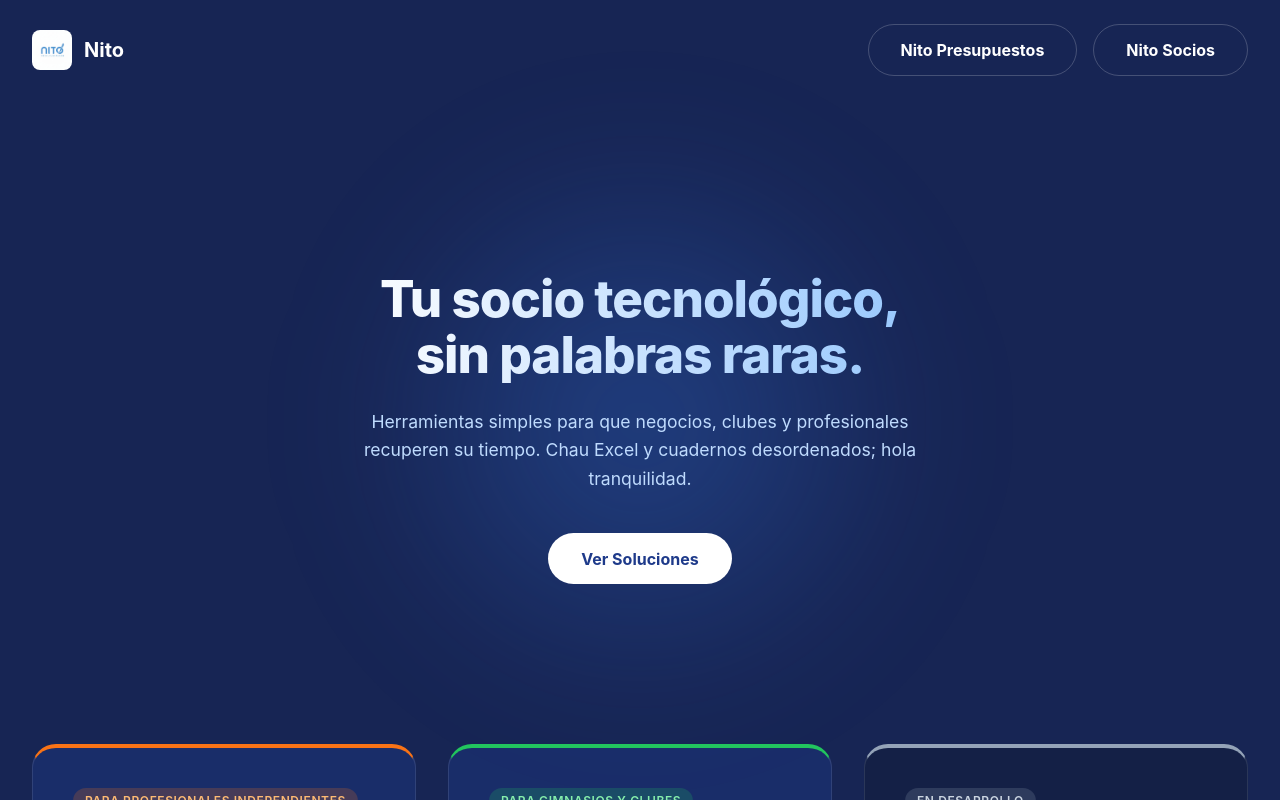
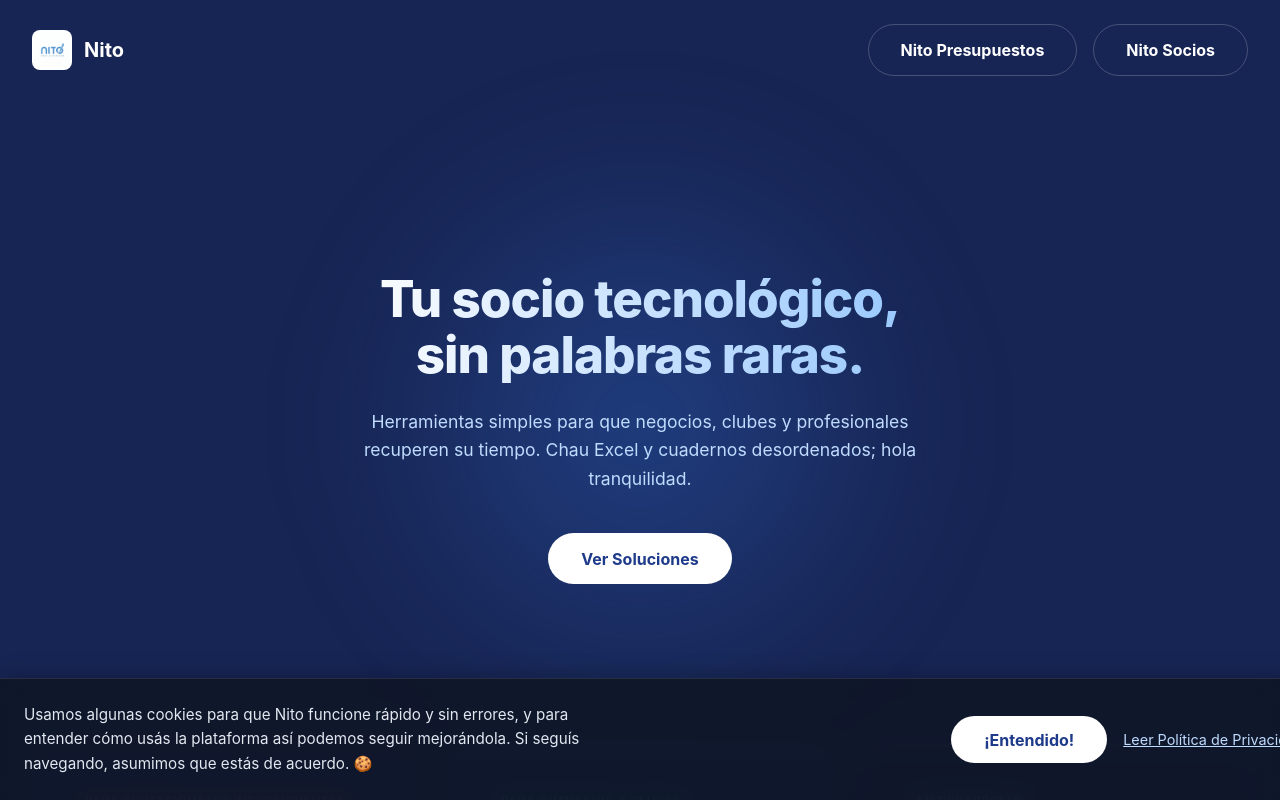
Before and after one commit to juanpablo-mdp/nito-landing, a React (Vite) app: page / in a window 1280 px wide. Shown: the top 800 px of the page. Built offline with nearby package versions, Linux system fonts and the light colour scheme.

Commit message:
Add Cookie Consent Banner

```diff
--- a/src/App.tsx
+++ b/src/App.tsx
@@ -1,4 +1,5 @@
 import Logotipo from '/logo.jpeg';
+import CookieBanner from './CookieBanner';
 
 function App() {
 
@@ -101,6 +102,7 @@ function App() {
           © {new Date().getFullYear()} Nito App. Todos los derechos reservados.
         </p>
       </footer>
+      <CookieBanner />
     </>
   )
 }
--- /dev/null
+++ b/src/CookieBanner.tsx
@@ -0,0 +1,45 @@
+import { useState, useEffect } from 'react';
+
+export default function CookieBanner() {
+    const [isVisible, setIsVisible] = useState(false);
+
+    useEffect(() => {
+        // Check if user has already accepted cookies
+        const consent = localStorage.getItem('nito_cookie_consent');
+        if (!consent) {
+            // Small delay to make the animation feel natural after page load
+            const timer = setTimeout(() => setIsVisible(true), 500);
+            return () => clearTimeout(timer);
+        }
+    }, []);
+
+    const handleAccept = () => {
+        localStorage.setItem('nito_cookie_consent', 'true');
+        setIsVisible(false);
+    };
+
+    if (!isVisible) return null;
+
+    return (
+        <div className="cookie-banner">
+            <div className="cookie-content">
+                <p>
+                    Usamos algunas cookies para que Nito funcione rápido y sin errores, y para entender cómo usás la plataforma así podemos seguir mejorándola. Si seguís navegando, asumimos que estás de acuerdo. 🍪
+                </p>
+                <div className="cookie-actions">
+                    <button onClick={handleAccept} className="btn btn-primary btn-sm">
+                        ¡Entendido!
+                    </button>
+                    <a
+                        href="/legales/politica_privacidad.pdf"
+                        target="_blank"
+                        rel="noopener noreferrer"
+                        className="btn-link"
+                    >
+                        Leer Política de Privacidad
+                    </a>
+                </div>
+            </div>
+        </div>
+    );
+}
--- a/src/index.css
+++ b/src/index.css
@@ -403,3 +403,76 @@ footer {
     flex-wrap: wrap;
   }
 }
+
+/* Cookie Banner */
+.cookie-banner {
+  position: fixed;
+  bottom: 0;
+  left: 0;
+  width: 100%;
+  background: rgba(15, 23, 42, 0.95);
+  backdrop-filter: blur(10px);
+  border-top: 1px solid rgba(255, 255, 255, 0.1);
+  padding: 1.5rem;
+  z-index: 1000;
+  box-shadow: 0 -4px 20px rgba(0, 0, 0, 0.2);
+  animation: slideUp 0.5s ease-out;
+}
+
+.cookie-content {
+  max-width: 1280px;
+  margin: 0 auto;
+  display: flex;
+  flex-direction: column;
+  gap: 1rem;
+  align-items: center;
+  text-align: center;
+}
+
+.cookie-content p {
+  margin: 0;
+  font-size: 0.95rem;
+  color: #e2e8f0;
+}
+
+.cookie-actions {
+  display: flex;
+  gap: 1rem;
+  align-items: center;
+  flex-wrap: wrap;
+  justify-content: center;
+}
+
+.btn-link {
+  color: #bfdbfe;
+  text-decoration: underline;
+  font-size: 0.9rem;
+  cursor: pointer;
+  transition: color 0.2s;
+}
+
+.btn-link:hover {
+  color: white;
+}
+
+@keyframes slideUp {
+  from {
+    transform: translateY(100%);
+  }
+
+  to {
+    transform: translateY(0);
+  }
+}
+
+@media (min-width: 768px) {
+  .cookie-content {
+    flex-direction: row;
+    text-align: left;
+    justify-content: space-between;
+  }
+
+  .cookie-content p {
+    max-width: 600px;
+  }
+}
```
